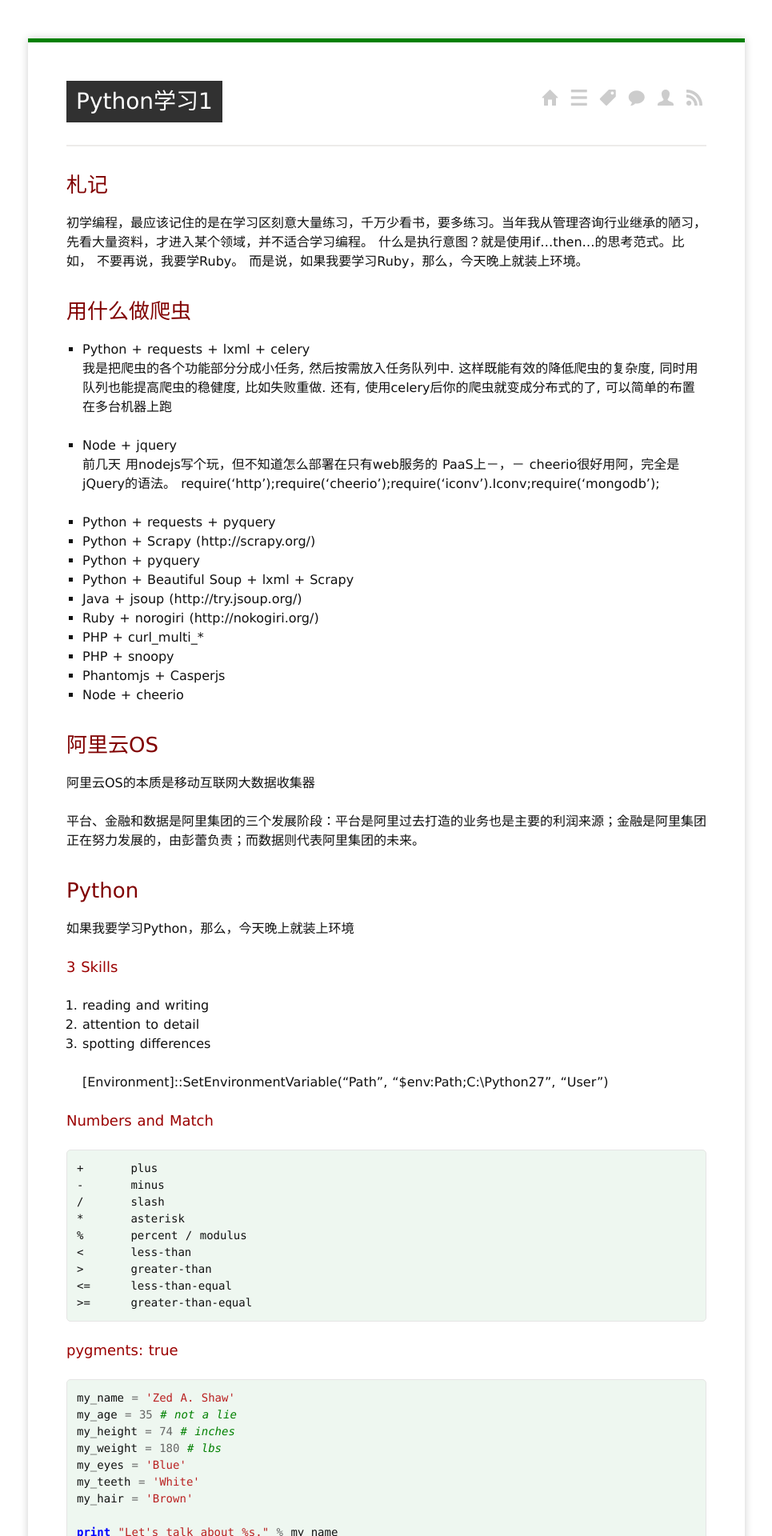
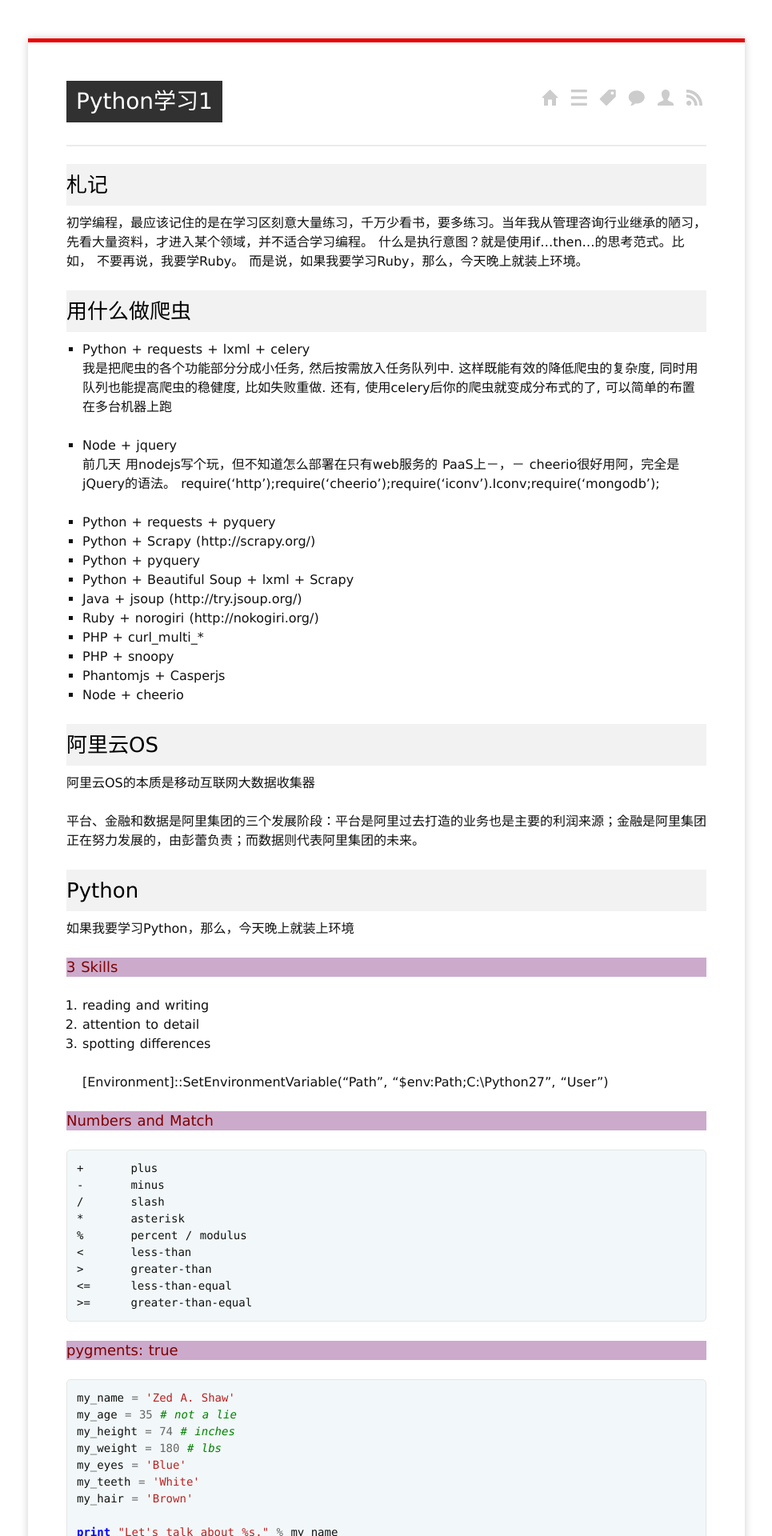
Before and after one commit to yujialive/yujialive.github.io, a Jekyll site: the page built from _posts/2014/2014-03-08-daily-notes.md, in a window 1280 px wide. Shown: the top 1920 px of the page at 80% size, without its empty margins (157-1122 px from the left). Built offline with Jekyll 4.4.1, drawn with Linux system fonts in a browser that asks for light colours; Markdown is read by kramdown in place of the engine named in the settings; comment, search, counter and statistics services are not loaded; some of the changed text lies outside the part shown.

```diff
--- a/media/css/screen.css
+++ b/media/css/screen.css
@@ -67,7 +67,7 @@ body>div {
     -moz-box-shadow: 0 0 10px 0 #cfcfcf;
     -webkit-box-shadow: 0 0 10px 0 #cfcfcf;
     box-shadow: 0 0 10px 0 #cfcfcf;
-    border-top: 5px solid #008000;
+    border-top: 5px solid #E80000;
 }
 h1 {
     font-size: 28px;
@@ -80,19 +80,21 @@ h1 {
 	padding: 12px;
 }
 h2 {
-    color: #800000;
+    color: #000000;
     font-size: 26px;
     line-height: 2em;
     margin: 0 0 10px 0;
+    background: #f2f2f2;
 }
 h2 i {
 	font-size: 18px;
 	color: #ccc;
 }
 h3 {
-    color: #9B0000;
+    color: #800000;
     font-size: 18px;
     line-height: 24px;
+    background: #CCAACC;
 }
 section>h3 {
     margin: 0 0 24px 0;
@@ -125,13 +127,14 @@ pre {
     padding: 12px;
     margin: 0 0 24px;
     line-height: 1.5em;
-	background: #EEF7F0;
+	background: #F2F8F9;
 }
 p code {
     font-family: Menlo, Consolas, "Courier New", Courier, "Liberation Mono", monospace;
     font-size: 14px;
     border: 1px solid #EDEBEA;
-    background: #EEF7F0;
+    padding: 0 1px;
+    background: #F2F8F9;
 }
 hr {
     border: 0;
@@ -140,10 +143,10 @@ hr {
     margin: 0 0 22px 0;
 }
 a {
-    color: #0080FF;
+    color: #00509F;
 }
 a:visited {
-    color: #4F4F9D;
+    color: #38435A;
 }
 a.ss-icon {
 	font-size: 20px;
@@ -151,7 +154,7 @@ a.ss-icon {
 	color: #ccc;
 }
 a:hover {
-    color: #FF00FF;
+    color: #FF0000;
 }
 em {
     font-style: italic;
```
Also changed, not shown: _posts/2014/2014-03-08-daily-notes.md (+16 -0 lines).
